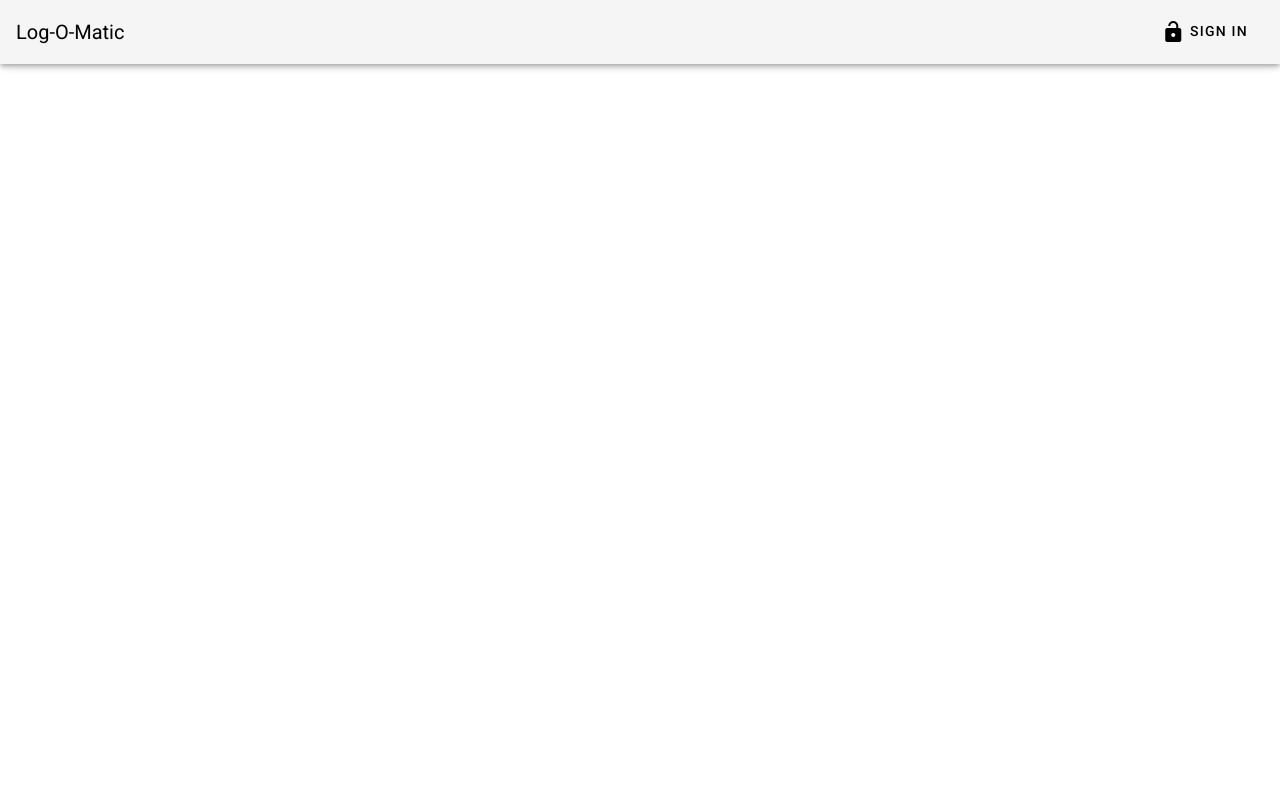
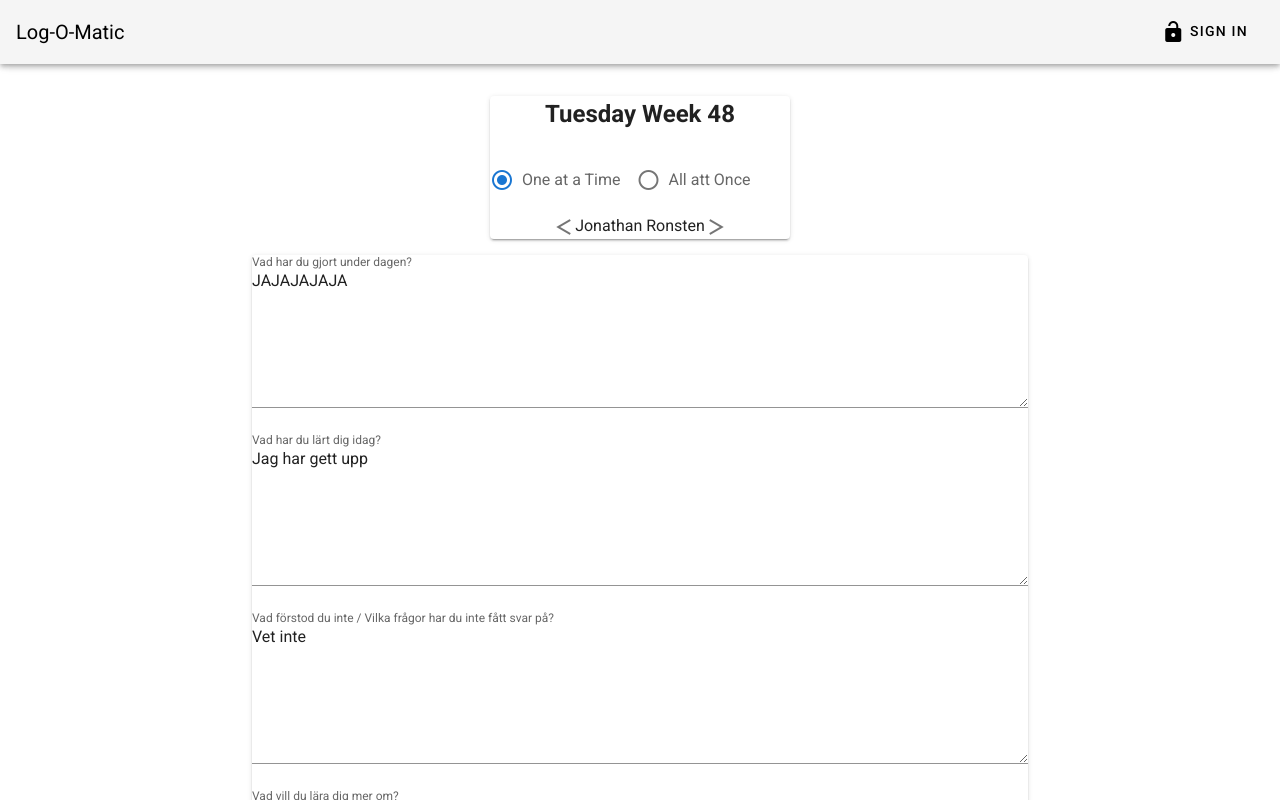
Before and after one commit to itggot-TE4/Space-Dolphins, a Vue app in the folder log-o-matic/: page /showlogsforoneday in a window 1280 px wide. Shown: the top 800 px of the page. Built offline with nearby package versions, Linux system fonts and the light colour scheme.

Commit message:
start of refactoring

```diff
--- a/log-o-matic/src/App.vue
+++ b/log-o-matic/src/App.vue
@@ -9,13 +9,10 @@
 
 <script lang="ts">
 import Vue from "vue";
-import Admin from "./components/AllTeachers.vue";
-import users from "./store/modules/users";
 import Header from "./components/Header.vue";
 export default Vue.extend({
   name: "App",
   components: {
-    Admin,
     Header
   },
   data() {
--- a/log-o-matic/src/components/AllStudents.vue
+++ b/log-o-matic/src/components/AllStudents.vue
@@ -72,7 +72,7 @@ export default Vue.extend({
   },
 
   methods: {
-    newpassword: function(payload: Record<string, any>) {
+    newpassword: function(payload: Record<string, string | {}>) {
       this.$store.commit("updatePassword", payload);
     },
 
--- a/log-o-matic/src/components/AllTeachers.vue
+++ b/log-o-matic/src/components/AllTeachers.vue
@@ -38,8 +38,7 @@
 
 <script lang="ts">
 import Vue from "vue";
-import Teacher from "./Teacher.vue";
-import uuid from "uuid";
+// import Teacher from "./Teacher.vue";
 import TableRow from "./TableRow.vue";
 
 export default Vue.extend({
--- a/log-o-matic/src/components/LogTemplateStudent.vue
+++ b/log-o-matic/src/components/LogTemplateStudent.vue
@@ -47,9 +47,7 @@
 
 <script lang="ts">
 import Vue from "vue";
-import Vuex from "vuex";
 import Timeline from "./Timeline.vue";
-import { mapGetters } from "vuex";
 export default Vue.extend({
   name: "LogTemplateOneDay",
   data() {
@@ -64,9 +62,6 @@ export default Vue.extend({
     };
   },
   computed: {
-    /*
-        ...mapGetters('users', ['getCurrentUserRole']),
-        ...mapGetters('comment', ['allComments'])' */
     currentUserRole() {
       return this.$store.getters.getCurrentUserRole;
     },
--- a/log-o-matic/src/components/LogTemplateTeacher.vue
+++ b/log-o-matic/src/components/LogTemplateTeacher.vue
@@ -32,9 +32,7 @@
 
 <script lang="ts">
 import Vue from "vue";
-import Vuex from "vuex";
 import Timeline from "./Timeline.vue";
-import { mapGetters } from "vuex";
 import Question from "./Question.vue";
 import Store from "@/store";
 export default Vue.extend({
@@ -52,9 +50,6 @@ export default Vue.extend({
     };
   },
   computed: {
-    /*
-        ...mapGetters('users', ['getCurrentUserRole']),
-        ...mapGetters('comment', ['allComments'])' */
     currentUserRole() {
       return Store.getters.getCurrentUserRole;
     },
--- a/log-o-matic/src/components/LoginForm.vue
+++ b/log-o-matic/src/components/LoginForm.vue
@@ -60,7 +60,6 @@
 
 <script lang="ts">
 import Vue from "vue";
-import { mapGetters } from "vuex";
 
 export default Vue.extend({
   name: "LoginForm",
--- a/log-o-matic/src/components/TeacherSetRow.vue
+++ b/log-o-matic/src/components/TeacherSetRow.vue
@@ -26,7 +26,7 @@ export default Vue.extend({
   },
 
   methods: {
-    setNewTeacher: function(student: any) {
+    setNewTeacher: function(student: {}) {
       this.$store.commit("setNewTeacher", {
         student: student,
         teacher: this.teacherId
--- a/log-o-matic/src/router/index.ts
+++ b/log-o-matic/src/router/index.ts
@@ -59,22 +59,22 @@ const routes: Array<RouteConfig> = [
     //   import(/* webpackChunkName: "login" */ "../views/Login.vue")
   },
   {
-    path: "/ShowLogsForOneDay",
+    path: "/showlogsforoneday",
     name: "ShowLogsForOneStudent",
     component: ShowLogsForOneDay
   },
   {
-    path: "/ShowLogsForOneStudent",
+    path: "/showlogsforonestudent",
     name: "ShowLogsForOneStudent",
     component: ShowLogsForOneStudent
   },
   {
-    path: "/ShowOnlyOneLog",
+    path: "/showonlyonelog",
     name: "ShowOnlyOneLog",
     component: ShowOnlyOneLog
   },
   {
-    path: "/StudentLog",
+    path: "/studentlog",
     name: "StudentLog",
     component: StudentLog
   }
@@ -87,6 +87,7 @@ const router = new VueRouter({
 });
 
 router.beforeEach((to, from, next) => {
+  if (to.meta.allowedRoles) {
     const allowedRoles: string[] = to.meta.allowedRoles;
     const userRole: string = store.getters.getCurrentUserRole;
     if (allowedRoles.some(role => role === userRole)) {
@@ -100,6 +101,9 @@ router.beforeEach((to, from, next) => {
         next("/logs");
       }
     }
+  } else {
+    next();
+  }
 });
 
 export default router;
--- a/log-o-matic/src/store/modules/logs.ts
+++ b/log-o-matic/src/store/modules/logs.ts
@@ -1,32 +1,39 @@
-export interface Log {
+import { Module } from "vuex";
+
+export interface User {
+  id: string;
+  name: string;
   email: string;
-  name: string;
-  id: string;
+  teacherId?: string;
   password: string;
   role: string;
-  teacherId?: string;
-  logs: {}[];
+  logs?: Log[];
 }
 
-export interface Logs {
+export interface Log {
+  logId: number;
   day: string;
   week: string;
-  logID: number;
   year: number;
+  logUser: string;
   questions: {}[];
   comments: {}[];
+}
+
+export interface LogsState {
+  users: User[];
 }
 
 export interface Comment {
   name: string;
   data: string;
-  log: Record<string, any>;
+  log: Record<string, string | number>;
 }
 
 export default {
   state: {
     namespaced: true,
-    logs: [
+    users: [
       {
         id: "8375d379-70fd-4977-b3ab-03d66f32ca8f",
         name: "Jonathan Ronsten",
@@ -34,13 +41,13 @@ export default {
         password: "123",
         email: "abc@gmail.com",
         role: "student",
-        log: [
+        logs: [
           {
+            logId: 0,
             day: "Monday",
+            week: "Week 48",
+            year: 2020,
             logUser: "Jonathan Ronsten",
-            week: "Week 48",
-            logId: 0,
-            year: 2020,
             questions: [
               {
                 q: "Vad har du gjort under dagen?",
@@ -66,11 +73,11 @@ export default {
             ]
           },
           {
+            logId: 1,
             day: "Tuesday",
             week: "Week 48",
+            year: 2020,
             logUser: "Jonathan Ronsten",
-            logId: 1,
-            year: 2020,
             questions: [
               { q: "Vad har du gjort under dagen?", a: "asdadadsafasda" },
               { q: "Vad har du lärt dig idag?", a: "asda" },
@@ -84,11 +91,11 @@ export default {
             comments: []
           },
           {
+            logId: 2,
             day: "Wednesday",
             week: "Week 48",
+            year: 2020,
             logUser: "Jonathan Ronsten",
-            logId: 2,
-            year: 2020,
             questions: [
               { q: "Vad har du gjort under dagen?", a: "JAJAJAJAJA" },
               { q: "Vad har du lärt dig idag?", a: "Jag har gett upp" },
@@ -138,25 +145,25 @@ export default {
     ]
   },
   mutations: {
-    addComment(state: any, newComment: Comment) {
+    addComment(state: LogsState, newComment: Comment) {
       const comment = { name: newComment.name, data: newComment.data };
       console.log(newComment);
-      const log: any = newComment.log;
+      const log = newComment.log;
       console.log(newComment);
-      state.logs
-        .find((user: any) => user.name === log.logUser)
-        .log.find((l: any) => l.logId === log.logId)
-        .comments.push(comment);
+      state.users
+        .find(user => user.name === log.logUser)
+        ?.logs?.find((l: Log) => l.logId === log.logId)
+        ?.comments.push(comment);
     }
   },
   actions: {
-    addComments(ctx: any, newComment: Record<string, any>) {
+    addComments(ctx, newComment) {
       ctx.commit("addComment", newComment);
     }
   },
   getters: {
-    getLogs(state: any) {
-      return state.logs;
+    getLogs(state) {
+      return state.users;
     }
   }
-};
+} as Module<LogsState, {}>;
--- a/log-o-matic/src/store/modules/users.ts
+++ b/log-o-matic/src/store/modules/users.ts
@@ -1,4 +1,3 @@
-import Vue from "vue";
 import { Module } from "vuex";
 import { v4 as uuid } from "uuid";
 
@@ -103,7 +102,6 @@ export default {
   },
   mutations: {
     addTeacher(state, teacher) {
-      //teacher = 1: {name: "teacher1", password: "password123", email: "teacher@mail.com"}
       teacher["id"] = uuid();
       state.users.push(teacher);
     },
--- a/log-o-matic/src/views/ShowLogsForOneDay.vue
+++ b/log-o-matic/src/views/ShowLogsForOneDay.vue
@@ -1,7 +1,7 @@
 <template>
   <div>
     <v-card class="mx-auto mt-8 text-center" width="300px">
-      <h2>{{ getAllLogs[0].log[1].day }} {{ getAllLogs[0].log[2].week }}</h2>
+      <h2>{{ getAllLogs[0].logs[1].day }} {{ getAllLogs[0].logs[2].week }}</h2>
       <div class="mx-auto align-center justify-center mt-8 text-center">
         <v-radio-group @change="Switch()" row v-model="OneOrAll">
           <v-radio active value="One" label="One at a Time"></v-radio>
@@ -14,20 +14,19 @@
         <v-icon>mdi-greater-than</v-icon>
       </div>
     </v-card>
-    <LogTemplateTeacher :oneLog="getAllLogs[0].log[2]" />
+    <LogTemplateTeacher :oneLog="getAllLogs[0].logs[2]" />
   </div>
 </template>
 
 <script lang="ts">
 import Vue from "vue";
 import LogTemplateTeacher from "@/components/LogTemplateTeacher.vue";
-import Store from "@/store";
 export default Vue.extend({
   name: "ShowLogsForOneDay",
   components: { LogTemplateTeacher },
   computed: {
     getAllLogs() {
-      return Store.getters.getLogs;
+      return this.$store.getters.getLogs;
     }
   },
   data() {
```
Lines whose indentation alone changed are shown as unchanged.
